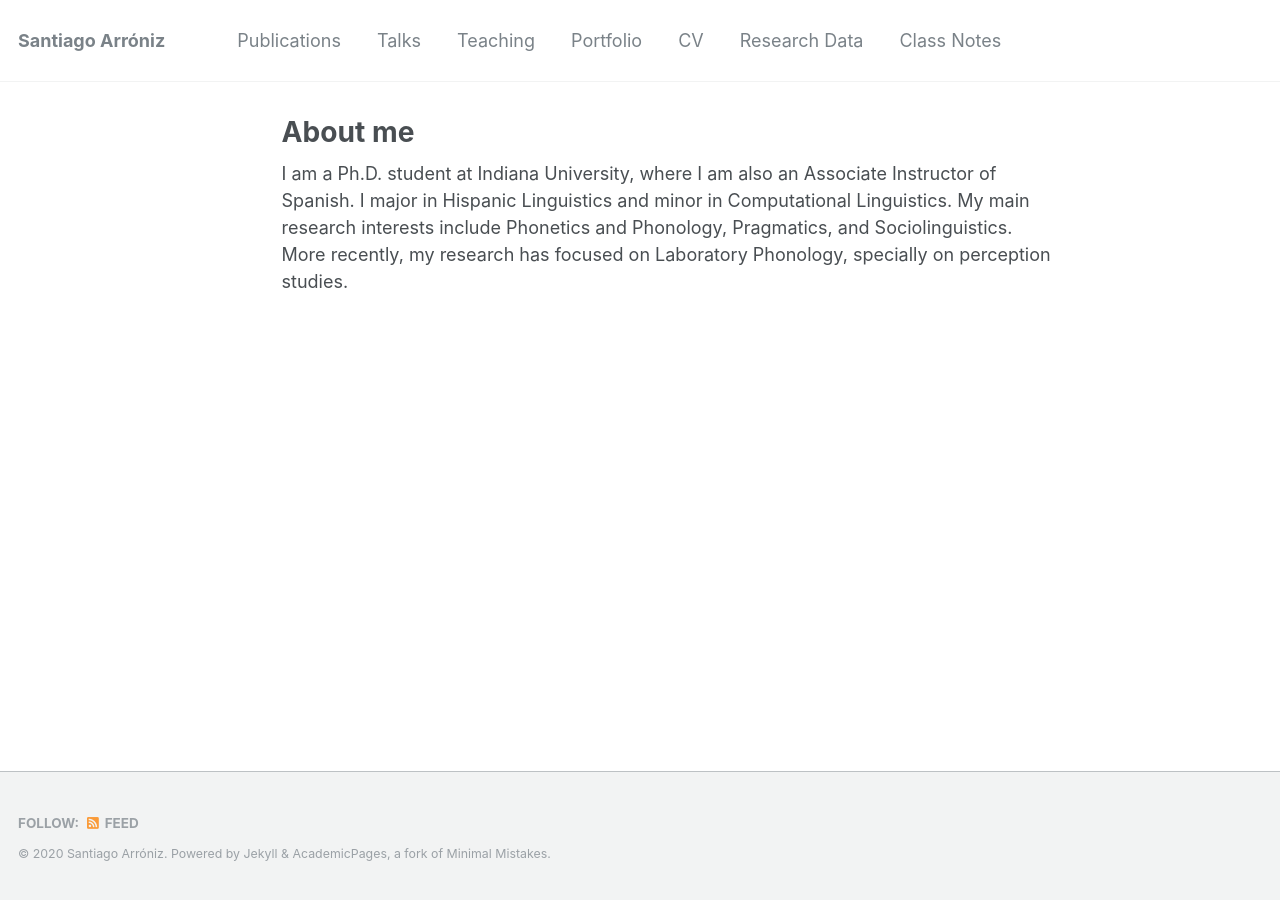
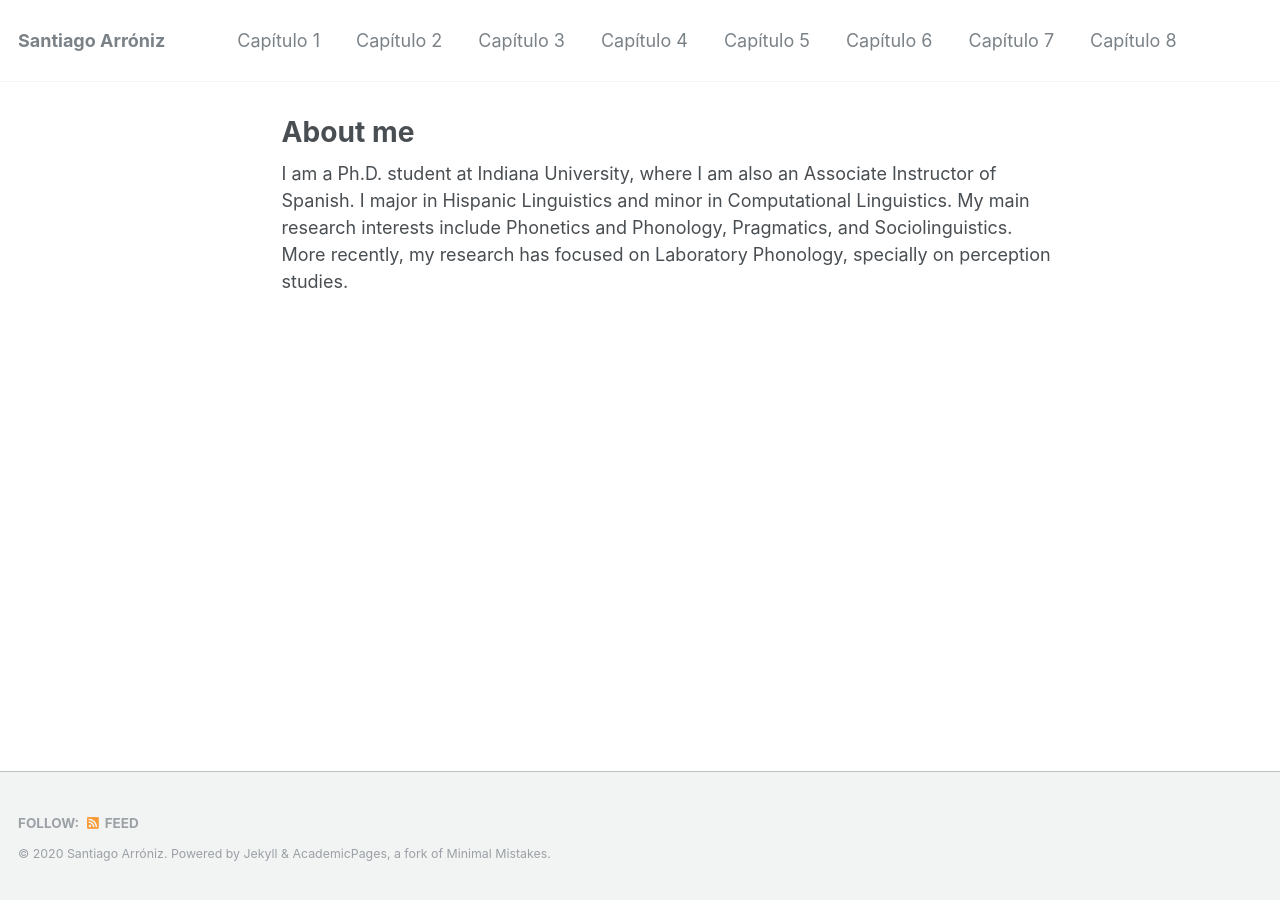
Before and after one commit to caroalyse/caroalyse.github.io, a Jekyll site: the page built from _pages/about.md, in a window 1280 px wide. Built offline with Jekyll 4.4.1, drawn with Linux system fonts in a browser that asks for light colours.

Commit message:
Update navigation.yml

```diff
--- a/_data/navigation.yml
+++ b/_data/navigation.yml
@@ -1,25 +1,25 @@
 # main links links
 main:
-  - title: "Publications"
+  - title: "Capítulo 1"
     url: /publications/
 
-  - title: "Talks"
+  - title: "Capítulo 2"
     url: /talks/
 
-  - title: "Teaching"
+  - title: "Capítulo 3"
     url: /teaching/
 
-  - title: "Portfolio"
+  - title: "Capítulo 4"
     url: /portfolio/
 
-  #- title: "Blog Posts"
-  #  url: /year-archive/
+  - title: "Capítulo 5"
+    url: /year-archive/
 
-  - title: "CV"
+  - title: "Capítulo 6"
     url: /cv/
 
-  - title: "Research Data"
+  - title: "Capítulo 7"
     url: /researchdata/
 
-  - title: "Class Notes"
+  - title: "Capítulo 8"
     url: /classnotes/
```
